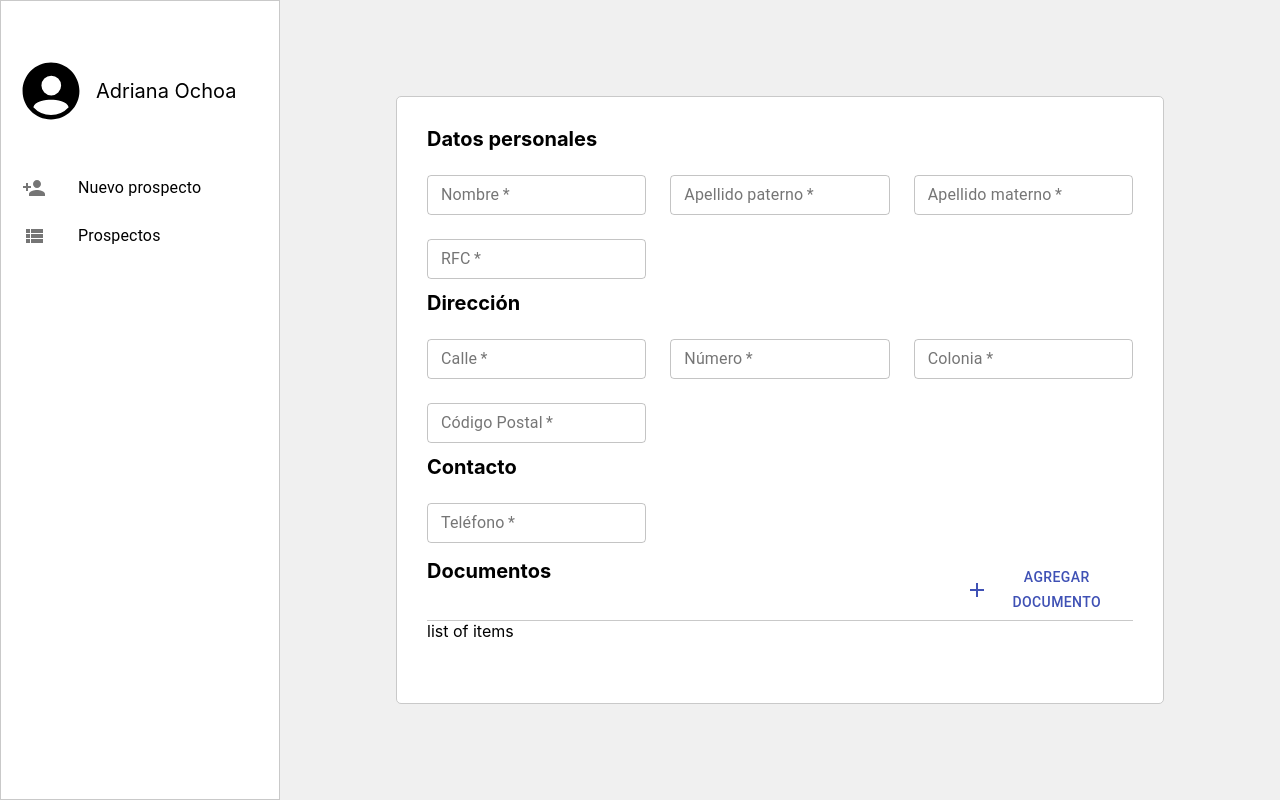
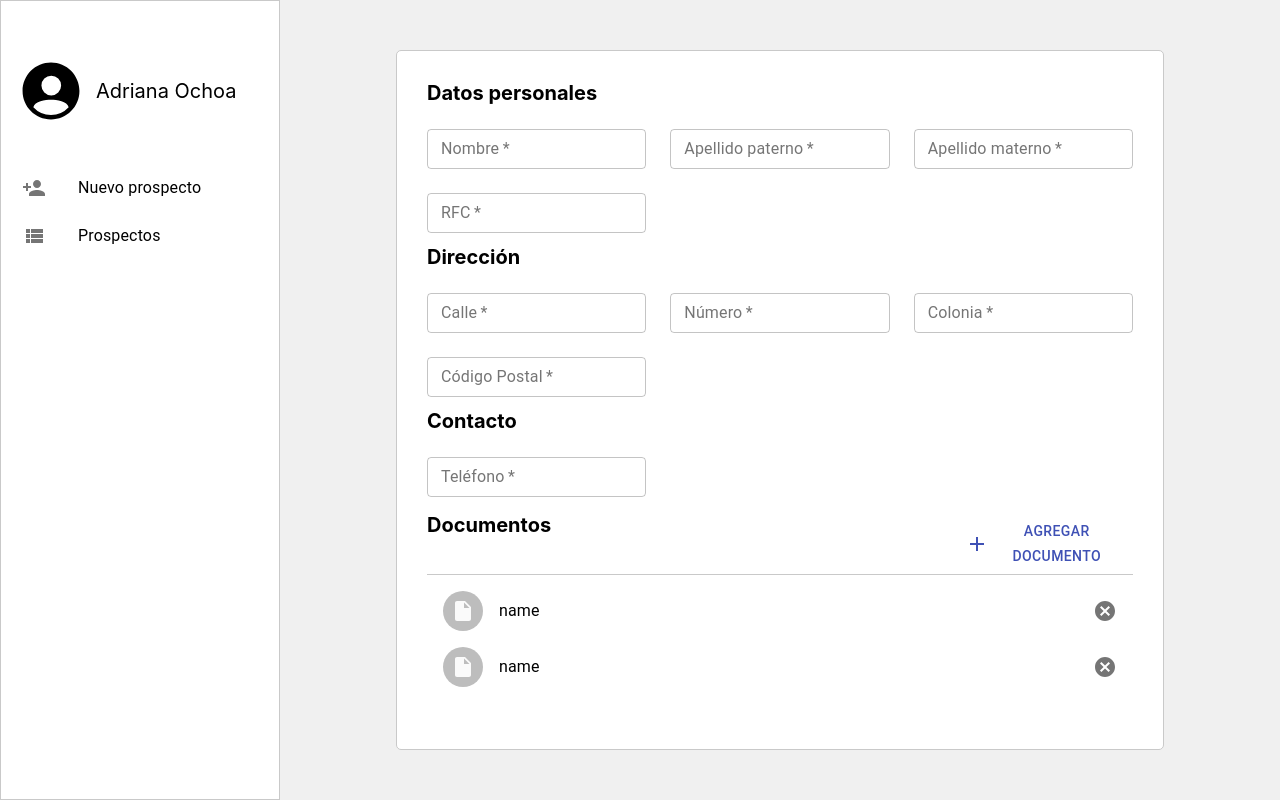
Before and after one commit to Suz8a/prospectos-front-end, a React (Create React App) app: page /prospects/new in a window 1280 px wide. Built offline with nearby package versions, Linux system fonts and the light colour scheme.

Commit message:
content card adapts to its content, form-section-items shows items

```diff
--- a/src/components/form-section-items-list/index.tsx
+++ b/src/components/form-section-items-list/index.tsx
@@ -1,12 +1,32 @@
-import { Grid } from "@material-ui/core";
-import React from "react";
+import {
+  Avatar,
+  Grid,
+  ListItem,
+  ListItemAvatar,
+  ListItemText,
+  ListItemSecondaryAction,
+  IconButton,
+  List,
+} from "@material-ui/core";
+import React, { ReactNode } from "react";
 import Line from "../../elements/line";
 import Title from "../../elements/title";
 import Button from "@material-ui/core/Button";
-import AddIcon from "@material-ui/icons/Add";
+import InsertDriveFileIcon from "@material-ui/icons/InsertDriveFile";
 import FormSectionContainer from "../../elements/form-section-container";
+import CancelIcon from "@material-ui/icons/Cancel";
 
-function FormSectionItemsList() {
+type FormSectionItemsListProps = {
+  buttonText: string;
+  icon: ReactNode;
+  items: any[];
+};
+
+function FormSectionItemsList({
+  buttonText,
+  icon,
+  items,
+}: FormSectionItemsListProps) {
   return (
     <FormSectionContainer>
       <Grid container>
@@ -15,13 +35,29 @@ function FormSectionItemsList() {
         </Grid>
         <Grid item xs={3}>
           <Button color="primary" fullWidth>
-            <AddIcon color="primary" />
-            AGREGAR DOCUMENTO
+            {icon}
+            {buttonText}
           </Button>
         </Grid>
         <Line />
         <Grid item xs={12}>
-          <div>list of items</div>
+          <List>
+            {items.map((item) => (
+              <ListItem>
+                <ListItemAvatar>
+                  <Avatar>
+                    <InsertDriveFileIcon />
+                  </Avatar>
+                </ListItemAvatar>
+                <ListItemText primary="name" />
+                <ListItemSecondaryAction>
+                  <IconButton edge="end" aria-label="delete">
+                    <CancelIcon />
+                  </IconButton>
+                </ListItemSecondaryAction>
+              </ListItem>
+            ))}
+          </List>
         </Grid>
       </Grid>
     </FormSectionContainer>
--- a/src/containers/content/styled.ts
+++ b/src/containers/content/styled.ts
@@ -9,4 +9,5 @@ export const ContentContainer = styled.div`
   align-items: center;
   justify-content: center;
   padding: 20px;
+  overflow: scroll;
 `;
--- a/src/containers/section/styled.ts
+++ b/src/containers/section/styled.ts
@@ -3,6 +3,6 @@ import styled from "styled-components";
 export const SectionContainer = styled.div`
   width: 100%;
   height: 100vh;
-  min-height: fit-content;
+  min-height: auto;
   display: flex;
 `;
--- a/src/elements/card/styled.ts
+++ b/src/elements/card/styled.ts
@@ -26,5 +26,5 @@ export const CardContainer = styled.div<CardContainerProps>`
     background-color: ${backgroundColor ? backgroundColor : "#FFFFFF"};
     padding:${padding ? padding : "5px"};
  `}
-  min-height:fit-content;
+  height:auto;
 `;
--- a/src/modules/prospect-form/index.tsx
+++ b/src/modules/prospect-form/index.tsx
@@ -9,6 +9,7 @@ import {
 } from "../../constants";
 import { useState } from "react";
 import FormSectionItemsList from "../../components/form-section-items-list";
+import AddIcon from "@material-ui/icons/Add";
 
 function ProspectForm() {
   const [formData, setFormData] = useState<prospectData>({
@@ -52,7 +53,11 @@ function ProspectForm() {
         onChange={(e, id) => onChange(e, id)}
       />
 
-      <FormSectionItemsList />
+      <FormSectionItemsList
+        buttonText="AGREGAR DOCUMENTO"
+        icon={<AddIcon color="primary" />}
+        items={["1", "2"]}
+      />
     </Card>
   );
 }
```
